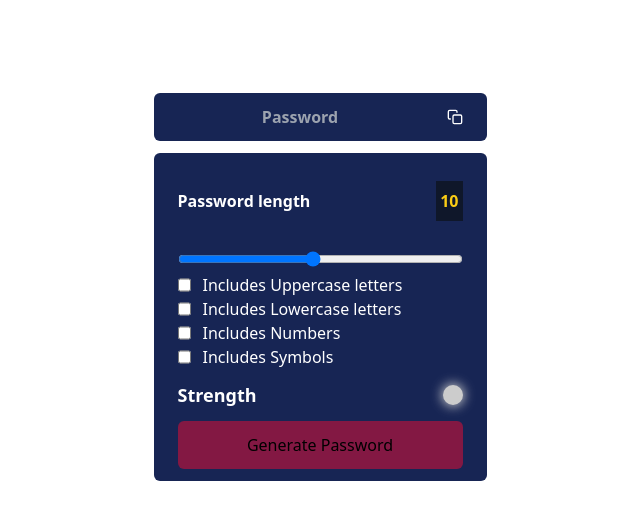
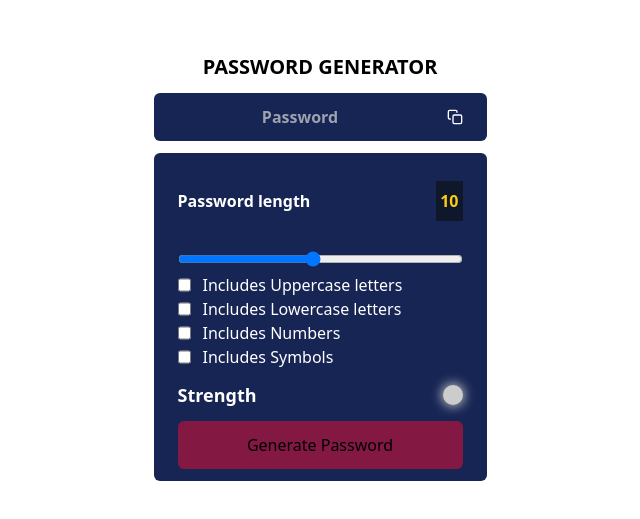
Before and after one commit to AVTG/Password-Generator, a plain HTML site: page index.html in a window 1280 px wide. Shown: the part 133-652 px from the top of the page, without its empty margins (320-960 px from the left). Drawn offline with nearby package versions, Linux system fonts and the light colour scheme.

Commit message:
Update index.html

```diff
--- a/index.html
+++ b/index.html
@@ -20,7 +20,7 @@
       <!-- card -->
       <div class="flex flex-col justify-center items-center min-w-[300px] ">
         <!-- heading -->
-        <h1 class="text-xl font-bold text-white">PASSWORD GENERATOR</h1>
+        <h1 class="text-xl font-bold text-black">PASSWORD GENERATOR</h1>
 
         <!-- output password  -->
         <div
```
